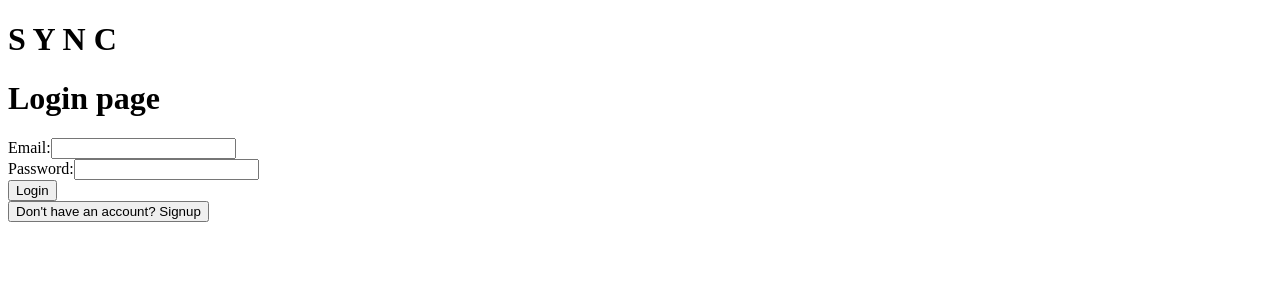
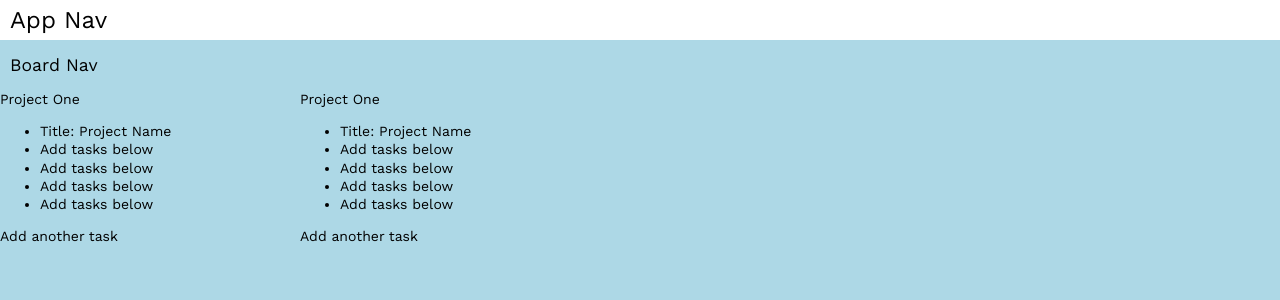
Before and after one commit to shennamt/sync-frontend, a React (Create React App) app: page / in a window 1280 px wide. Shown: the top 300 px of the page. Built offline with nearby package versions, Linux system fonts and the light colour scheme.

Commit message:
feat: created base for nav bars and columns

```diff
--- a/package.json
+++ b/package.json
@@ -6,6 +6,7 @@
     "@testing-library/jest-dom": "^5.16.5",
     "@testing-library/react": "^13.4.0",
     "@testing-library/user-event": "^13.5.0",
+    "node-sass": "^7.0.3",
     "react": "^18.2.0",
     "react-dom": "^18.2.0",
     "react-scripts": "5.0.1",
--- a/src/App.js
+++ b/src/App.js
@@ -1,11 +1,14 @@
-import React, { useState } from "react";
-import NewForm from "./NewForm";
+import React, { useState } from 'react';
+import NewForm from './NewForm';
+import './App.scss'
+import Dashboard from './Dashboard';
 
 const App = () => {
   return (
-    <div className ="App">
-        <h1>S Y N C</h1>
-        <NewForm />
+    <div className="App">
+        {/* <h1 className="SyncH1">S Y N C</h1> */}
+        < Dashboard />
+        {/* <NewForm /> */}
     </div>
   )
 }
--- /dev/null
+++ b/src/Dashboard.js
@@ -0,0 +1,44 @@
+import './Dashboard.scss'
+
+const Dashboard = () => {
+  return (
+    <div className="Dashboard">
+      <nav className="NavBar App">
+        App Nav
+      </nav>
+
+      <nav className="NavBar Board">
+        Board Nav
+      </nav>
+
+      <div className="BoardColumns">
+        <div className="Column">
+          <header> Project One </header>
+          <ul>
+            <li> Title: Project Name </li>
+            <li> Add tasks below </li>
+            <li> Add tasks below </li>
+            <li> Add tasks below </li>
+            <li> Add tasks below </li>
+          </ul>
+          <footer>Add another task</footer>
+        </div>
+
+        <div className="Column">
+          <header> Project One </header>
+          <ul>
+            <li> Title: Project Name </li>
+            <li> Add tasks below </li>
+            <li> Add tasks below </li>
+            <li> Add tasks below </li>
+            <li> Add tasks below </li>
+          </ul>
+          <footer>Add another task</footer>
+        </div>
+
+      </div>
+    </div>
+  )
+}
+
+export default Dashboard;
--- /dev/null
+++ b/src/Dashboard.scss
@@ -0,0 +1,47 @@
+@import url('https://fonts.googleapis.com/css2?family=Work+Sans:ital,wght@0,100;0,200;0,300;0,400;0,500;0,600;0,700;0,800;0,900;1,100;1,200;1,300;1,400;1,500;1,600;1,700;1,800;1,900&display=swap');
+
+$gap: 10px;
+$board-bg-color: #ADD8E6;
+$navbarapp-bg-color: white;
+
+body {
+  margin: 0;
+  font-family: 'Work Sans', sans-serif;
+  font-size: 14px;
+  line-height: 1.3em;
+}
+
+.Dashboard {
+  height: 100vh;
+  display: grid;
+  grid-template-rows: 40px 50px 1fr;
+  line-height: 1.3em;
+  background-color: $board-bg-color;
+
+  .NavBar {
+    padding-left: $gap;
+    display: flex;
+    align-items: center;
+
+    &.App {
+      background-color: $navbarapp-bg-color;
+      font-size: 1.5rem;
+    }
+
+    &.Board {
+      background-color: $board-bg-color;
+      font-size: 1.1rem;
+    }
+  }
+
+  .BoardColumns {
+    display: flex;
+    overflow-x: auto;
+
+    .Column {
+      flex: 0 0 auto;
+      width: 300px;
+      height: calc(100% - #{$gap});
+    }
+  }
+}
```
Also changed, not shown: src/App.css (added), src/App.scss (added), 1 other file (tests, documents, lock files or other folders).
